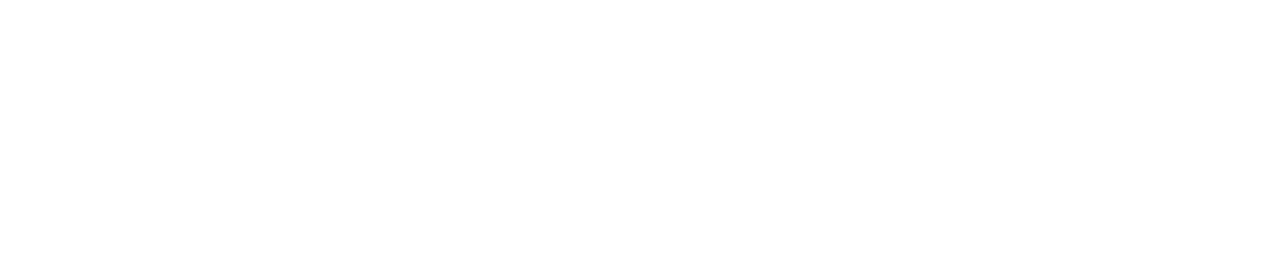
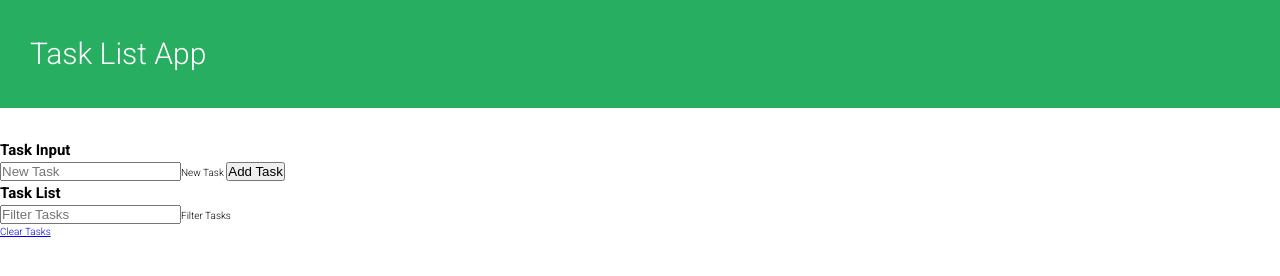
Before and after one commit to thabermeyer/tasklist-project, a website: page app/index.html in a window 1280 px wide. Drawn offline with nearby package versions, Linux system fonts and the light colour scheme; files that its build step writes are made by us from their sources.

Commit message:
Working on basic styling

```diff
--- a/app/assets/styles/base/_global.scss
+++ b/app/assets/styles/base/_global.scss
@@ -0,0 +1,30 @@
+*,
+*::before,
+*::after {
+
+    margin: 0;
+    padding: 0;
+    box-sizing: inherit;
+
+}
+
+html {
+
+    box-sizing: border-box;
+    font-size: 62.5%; // 1rem = 10px (10px / 16px = 62.5%)
+
+}
+
+body {
+
+    font-family: 'Roboto', sans-serif;
+    font-weight: 300;
+    line-height: 1.6;
+
+}
+
+.container {
+
+    margin: auto;
+
+}
--- a/app/assets/styles/base/_variables.scss
+++ b/app/assets/styles/base/_variables.scss
@@ -0,0 +1 @@
+$color-primary: #27ae60;
--- /dev/null
+++ b/app/assets/styles/modules/_header.scss
@@ -0,0 +1,10 @@
+.header {
+
+    width: 100%;
+    padding: 3rem;
+    font-size: 3rem;
+    color: #fff;
+    background-color: $color-primary;
+    margin-bottom: 3rem;
+
+}
--- a/app/assets/styles/styles.scss
+++ b/app/assets/styles/styles.scss
@@ -1,3 +1,7 @@
 @import "base/_global";
 @import "base/_utilities";
 @import "base/_variables";
+
+@import "modules/_header";
+@import "modules/_task-input";
+@import "modules/_task-list";
--- a/app/index.html
+++ b/app/index.html
@@ -18,7 +18,37 @@
 
 <body>
 
+    <header class="header">Task List App</header>
 
+    <div class="container">
+
+        <section class="task-input">
+
+            <h2 class="heading-2">Task Input</h2>
+
+            <form class="task-input__form">
+
+                <input type="text" name="task" id="task" class="task-input__task" placeholder="New Task"><label for="task">New Task</label>
+
+                <input type="submit" class="task-input__btn" value="Add Task"></input>
+
+            </form>
+
+        </section>
+
+        <section class="task-list">
+
+            <h2 class="heading-2">Task List</h2>
+
+            <input type="text" name="filter" id="filter" class="task-list__filter" placeholder="Filter Tasks"><label for="filter">Filter Tasks</label>
+
+            <ul class="task-list__list"></ul>
+
+            <a href="#" class="task-list__btn">Clear Tasks</a>
+
+        </section>
+
+    </div>
 
     <!-- build:js assets/scripts/App.js -->
     <script src="/temp/scripts/App.js"></script>
--- a/gulp/tasks/build.js
+++ b/gulp/tasks/build.js
@@ -21,7 +21,7 @@ gulp.task('deleteDistFolder', function() {
 
 gulp.task('copyGeneralFiles', ['deleteDistFolder'], function() {
   var pathsToCopy = [
-    './app/**/*',git
+    './app/**/*',
     '!./app/index.html',
     '!./app/assets/images/**',
     '!./app/assets/styles/**',
--- a/package.json
+++ b/package.json
@@ -1,11 +1,6 @@
 {
   "name": "tasklist-project",
   "main": "App.js",
-  "scripts": {
-    "test": "echo \"Error: no test specified\" && exit 1",
-    "build": "webpack",
-    "start": "webpack-dev-server --output-public-path=/build/",
-  },
   "devDependencies": {
     "babel-core": "^6.26.0",
     "babel-loader": "^7.1.2",
```
Also changed, not shown: app/assets/styles/modules/_task-input.scss (added), app/assets/styles/modules/_task-list.scss (added), app/temp/styles/styles.css (added), 1 other file.
